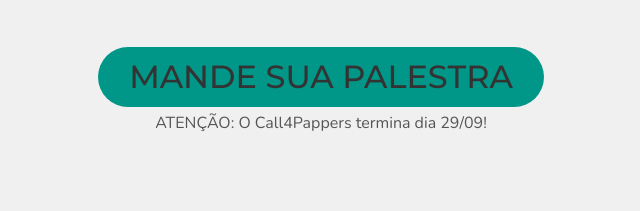
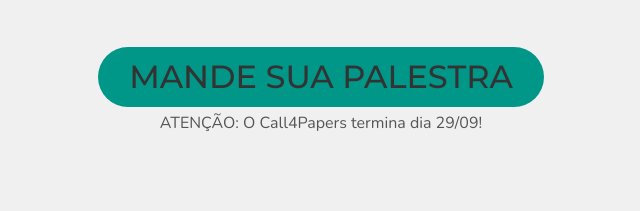
Before and after one commit to cyz/ai-week, a plain HTML site: page dev/index.html in a window 1280 px wide. Shown: the part 1324-1535 px from the top of the page, 319-959 px from the left. Drawn offline with nearby package versions, Linux system fonts and the light colour scheme; files that its build step writes are made by us from their sources; files whose address does not match are found by name; a web font is replaced by a local one.

Commit message:
adição do call4pappers

```diff
--- a/dev/index.html
+++ b/dev/index.html
@@ -172,7 +172,7 @@
                                 <a href="https://goo.gl/forms/QEbnXa37Wi10MLiy2" target="blank" class="s3 btn btn-custom">
                                     <h2 class="s1" style="margin-bottom: 0;">MANDE SUA PALESTRA</h2>
                                 </a>
-                                <p class="lead">ATENÇÃO: O Call4Pappers termina dia 29/09!</p>
+                                <p class="lead">ATENÇÃO: O Call4Papers termina dia 29/09!</p>
                             </div>
                             <div class="spacer-single"></div>
                         </div>
```
Also changed, not shown: index.html (+1 -1 lines).
